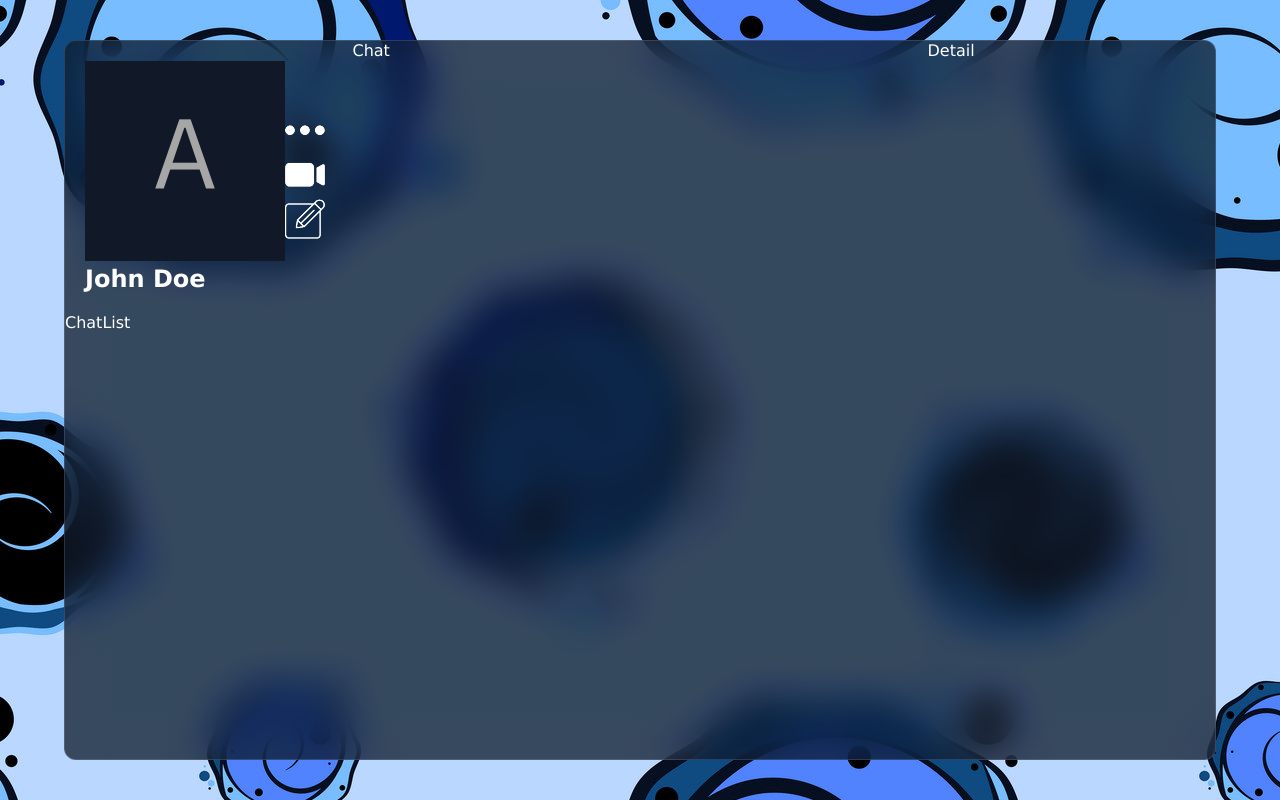
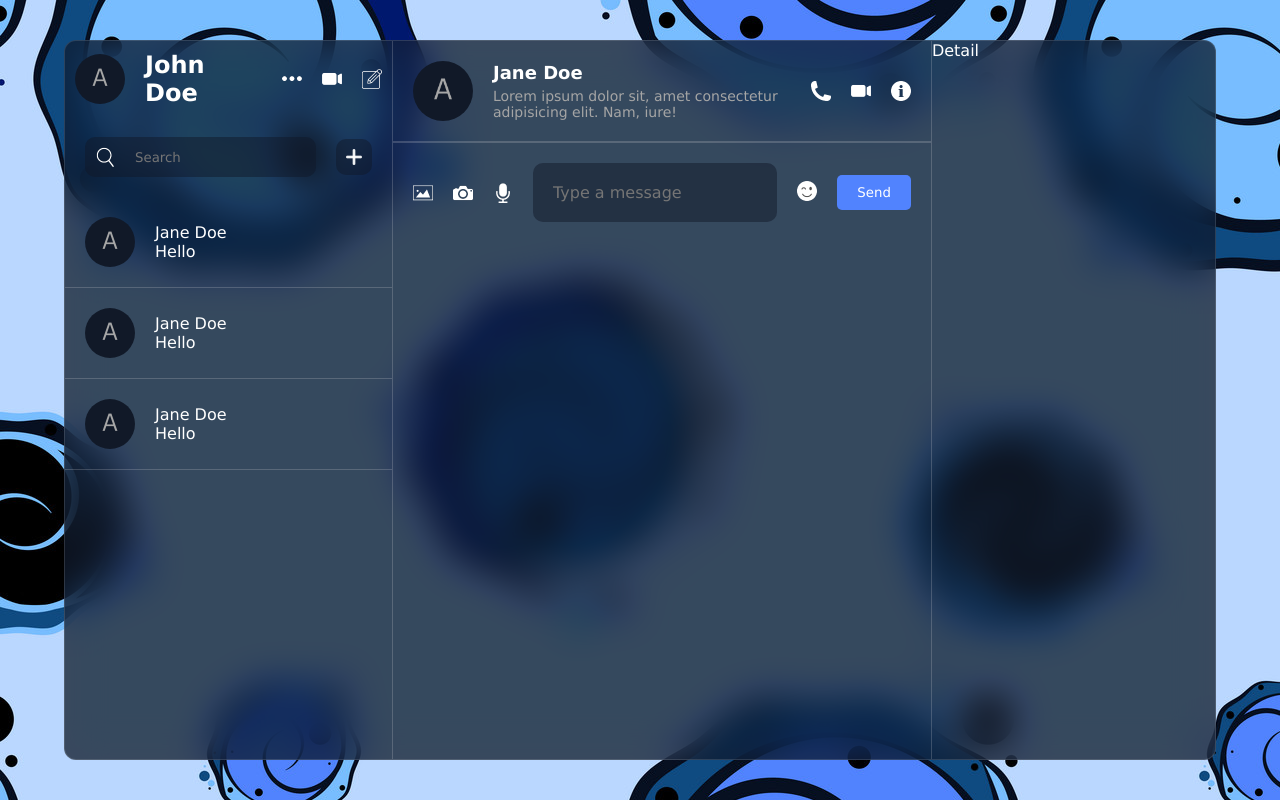
Before and after one commit to Akasht3010/React-Chat-App, a React (Vite) app: page / in a window 1280 px wide. Built offline with nearby package versions, Linux system fonts and the light colour scheme.

Commit message:
till chat.css

```diff
--- a/src/components/chat/Chat.jsx
+++ b/src/components/chat/Chat.jsx
@@ -4,7 +4,33 @@
 const Chat = () => {
   return (
     <div className='chat'>
-      Chat
+      <div className="top">
+        <div className="user">
+          <img src="./avatar.png" alt="" />
+          <div className="texts">
+            <span>Jane Doe</span>
+            <p>Lorem ipsum dolor sit, amet consectetur adipisicing elit. Nam, iure!</p>
+          </div>
+        </div>
+        <div className="icons">
+          <img src="./phone.png" alt="" />
+          <img src="./video.png" alt="" />
+          <img src="./info.png" alt="" />
+        </div>
+      </div>
+      <div className="center"></div>
+      <div className="bottom">
+        <div className="icons">
+          <img src="./img.png" alt="" />
+          <img src="./camera.png" alt="" />
+          <img src="./mic.png" alt="" />
+        </div>
+        <input type="text" placeholder='Type a message' />
+        <div className="emoji">
+          <img src="./emoji.png" alt="" />
+        </div>
+        <button className='sendButton'>Send</button>
+      </div>
     </div>
   )
 }
--- a/src/components/chat/chat.css
+++ b/src/components/chat/chat.css
@@ -1,3 +1,94 @@
 .chat {
-    flex:2
+  flex: 1.9;
+  border-left: 1px solid #dddddd35;
+  border-right: 1px solid #dddddd35;
+  height: 100%;
+
+  .top {
+    padding: 20px;
+    display: flex;
+    align-items: center;
+    justify-content: space-between;
+    border-bottom: 1px solid #dddddd35;
+
+    .user {
+      display: flex;
+      align-items: center;
+      gap: 20px;
+
+      img {
+        width: 60px;
+        height: 60px;
+        border-radius: 50%;
+        object-fit: cover;
+      }
+
+      .texts {
+        display: flex;
+        flex-direction: column;
+        gap: 5px;
+
+        span {
+          font-size: 18px;
+          font-weight: bold;
+        }
+
+        p {
+          font-size: 14px;
+          font-weight: 300;
+          color: #a5a5a5;
+        }
+      }
+    }
+
+    .icons {
+      display: flex;
+      gap: 20px;
+
+      img {
+        width: 20px;
+        height: 20px;
+      }
+    }
+  }
+
+  .center {
+  }
+  .bottom {
+    padding: 20px;
+    display: flex;
+    align-items: center;
+    justify-content: space-between;
+    border-top: 1px solid #dddddd35;
+    gap: 20px;
+
+    .icons {
+      display: flex;
+      gap: 20px;
+    }
+    img {
+      width: 20px;
+      height: 20px;
+      cursor: pointer;
+    }
+    input {
+      flex: 1;
+      background-color: rgba(17, 25, 40, 0.5);
+      border: none;
+      outline: none;
+      color: white;
+      padding: 20px;
+      border-radius: 10px;
+      font-size: 16px;
+    }
+
+    .sendButton {
+      background-color: #5183fe;
+      color: white;
+      padding: 10px 20px;
+      border: none;
+      border-radius: 5px;
+      cursor: pointer;
+    }
+  }
 }
--- a/src/components/list/chatList/ChatList.jsx
+++ b/src/components/list/chatList/ChatList.jsx
@@ -1,10 +1,41 @@
 import React from 'react'
 import './chatlist.css'
+import { useState } from 'react';
 
 const ChatList = () => {
+
+  const [addMode, setAddMode] = useState(false);
+
   return (
-    <div className='chatlist'>
-      ChatList
+    <div className='chatList'>
+      <div className="search">
+        <div className="searchBar">
+          <img src="/search.png" alt="" />
+          <input type="text" placeholder='Search' />
+        </div>
+        <img src={addMode? "./minus.png" : "./plus.png"} alt="" className='add' onClick={()=> setAddMode((prev) => !prev)}/>
+      </div>
+      <div className='item'>
+        <img src="./avatar.png" alt="" />
+        <div className="texts">
+          <span>Jane Doe</span>
+          <p>Hello</p>
+        </div>
+      </div>
+      <div className='item'>
+        <img src="./avatar.png" alt="" />
+        <div className="texts">
+          <span>Jane Doe</span>
+          <p>Hello</p>
+        </div>
+      </div>
+      <div className='item'>
+        <img src="./avatar.png" alt="" />
+        <div className="texts">
+          <span>Jane Doe</span>
+          <p>Hello</p>
+        </div>
+      </div>
     </div>
   )
 }
--- a/src/components/list/chatList/chatlist.css
+++ b/src/components/list/chatList/chatlist.css
@@ -0,0 +1,75 @@
+.chatList {
+  flex: 1;
+  overflow: scroll;
+  .search {
+    display: flex;
+    align-items: center;
+    gap: 20px;
+    padding: 20px;
+
+    .searchBar {
+      flex: 1;
+      background-color: rgba(17, 25, 40, 0.5);
+      display: flex;
+      align-items: center;
+      gap: 20px;
+      border-radius: 10px;
+      padding: 10px;
+
+      input {
+        background-color: transparent;
+        border: none;
+        outline: none;
+        color: white;
+        flex: 1;
+      }
+
+      img {
+        width: 20px;
+        height: 20px;
+        cursor: pointer;
+      }
+    }
+
+    .add {
+      width: 36px;
+      height: 36px;
+      background-color: rgba(17, 25, 40, 0.5);
+      padding: 10px;
+      border-radius: 10px;
+      cursor: pointer;
+    }
+  }
+
+  .item {
+    display: flex;
+    align-items: center;
+    gap: 20px;
+    padding: 20px;
+    cursor: pointer;
+    border-bottom: 1px solid #dddddd35;
+
+    img {
+        width: 50px;
+        height: 50px;
+        border-radius: 50%;
+        object-fit: cover;
+
+        .texts {
+            display: flex;
+            flex-direction: column;
+            gap:10px;
+        }
+
+        span{
+            font-weight: 500;
+        }
+
+        p{
+            font-size:14px;
+            font-weight: 300;
+
+        }
+    }
+  }
+}
--- a/src/components/list/list.css
+++ b/src/components/list/list.css
@@ -1,3 +1,5 @@
 .list {
-    flex:1
+    flex:1;
+    display:flex;
+    flex-direction: column;
 }
--- a/src/components/list/userinfo/userinfo.css
+++ b/src/components/list/userinfo/userinfo.css
@@ -1,8 +1,30 @@
 .userinfo {
-    padding: 20px;
+  padding: 10px;
+  display: flex;
+  align-items: center;
+  justify-content: space-between;
+
+  .user {
     display: flex;
     align-items: center;
-    justify-content: space-between;
+    gap: 20px;
+    margin-right: 20px;
 
+    img {
+      width: 50px;
+      height: 50px;
+      border-radius: 50%;
+      object-fit: cover;
+    }
+  }
+  .icons {
+    display: flex;
+    gap: 20px;
 
+    img {
+        width: 20px;
+        height: 20px;
+        cursor: pointer;
+    }
+  }
 }
```
